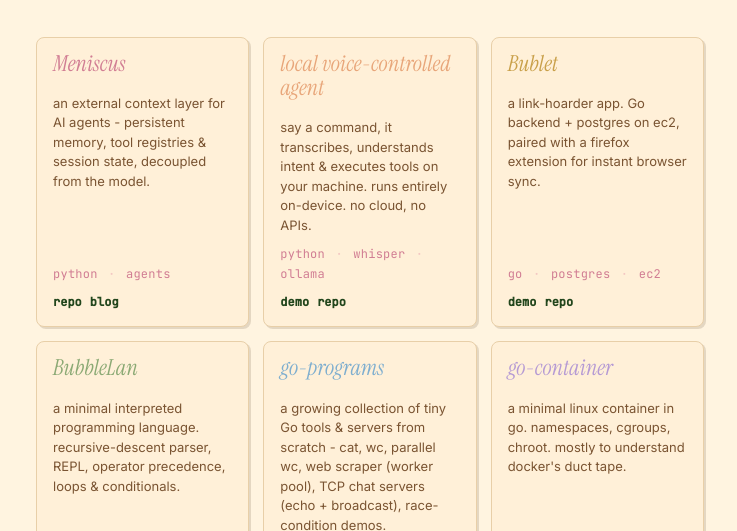
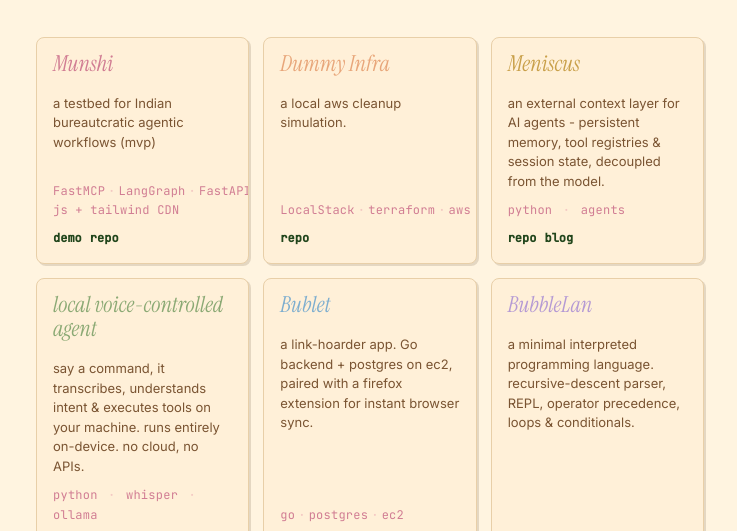
Before and after one commit to magic-bubblez/miss-bubbles, a website: page pages/projects.html in a window 1280 px wide. Shown: the part 221-752 px from the top of the page, without its empty margins (270-1007 px from the left). Drawn offline with Linux system fonts and the light colour scheme.

Commit message:
lil update

```diff
--- a/pages/projects.html
+++ b/pages/projects.html
@@ -225,6 +225,8 @@
       display: flex;
       flex-direction: column;
       transition: transform 0.12s, box-shadow 0.12s;
+      min-width: 0;
+      overflow: hidden;
     }
 
     .pin:hover {
@@ -290,6 +292,8 @@
       font-size: 12px;
       color: var(--rose-deep);
       letter-spacing: 0.02em;
+      min-width: 0;
+      flex-shrink: 1;
     }
 
     .pin-stack .sep {
@@ -304,6 +308,8 @@
       display: flex;
       gap: 8px;
       white-space: nowrap;
+      flex-shrink: 0;
+      min-width: 0;
     }
 
     .pin-links a {
@@ -396,6 +402,28 @@
 
     <div class="pinboard">
 
+      <article class="pin" id="munshi">
+        <div class="pin-name">Munshi</div>
+        <p class="pin-desc">a testbed for Indian bureautcratic agentic workflows (mvp) </p>
+        <div class="pin-foot">
+          <div class="pin-stack">FastMCP<span class="sep">·</span>LangGraph<span class="sep">·</span>FastAPI<span class="sep">·</span>vanilla js + tailwind CDN</div>
+          <div class="pin-links"><a href="https://munshi-alpha.vercel.app/">demo</a><a href="https://github.com/magic-bubblez/munshi" target="_blank"
+              rel="noopener">repo</a>
+          </div>
+        </div>
+      </article>
+
+      <article class="pin" id="dummy-infra">
+        <div class="pin-name">Dummy Infra</div>
+        <p class="pin-desc">a local aws cleanup simulation.</p>
+        <div class="pin-foot">
+          <div class="pin-stack">LocalStack<span class="sep">·</span>terraform<span class="sep">·</span>aws</div>
+          <div class="pin-links"><a href="https://github.com/magic-bubblez/dummy-infra" target="_blank"
+              rel="noopener">repo</a>
+          </div>
+        </div>
+      </article>
+
       <article class="pin" id="meniscus">
         <div class="pin-name">Meniscus</div>
         <p class="pin-desc">an external context layer for AI agents - persistent memory, tool registries &amp; session
@@ -428,7 +456,7 @@
         <p class="pin-desc">a link-hoarder app. Go backend + postgres on ec2, paired with a firefox extension for
           instant browser sync.</p>
         <div class="pin-foot">
-          <div class="pin-stack">go <span class="sep">·</span> postgres <span class="sep">·</span> ec2</div>
+          <div class="pin-stack">go<span class="sep">·</span>postgres<span class="sep">·</span>ec2</div>
           <div class="pin-links"><a href="https://bublet.app/">demo</a><a
               href="https://github.com/magic-bubblez/link-hoarder">repo</a></div>
         </div>
@@ -439,7 +467,7 @@
         <p class="pin-desc">a minimal interpreted programming language. recursive-descent parser, REPL, operator
           precedence, loops &amp; conditionals.</p>
         <div class="pin-foot">
-          <div class="pin-stack">python <span class="sep">·</span> parser</div>
+          <div class="pin-stack">python<span class="sep">·</span>parser</div>
           <div class="pin-links"><a href="https://github.com/magic-bubblez/BubbleLan">repo</a><a
               href="https://medium.com/@ritvika780/what-it-takes-to-build-a-programming-language-60ebe8d84078">blog</a>
           </div>
@@ -451,7 +479,7 @@
         <p class="pin-desc">a growing collection of tiny Go tools &amp; servers from scratch - cat, wc, parallel wc,
           web scraper (worker pool), TCP chat servers (echo + broadcast), race-condition demos.</p>
         <div class="pin-foot">
-          <div class="pin-stack">go <span class="sep">·</span> concurrency <span class="sep">·</span> systems</div>
+          <div class="pin-stack">go<span class="sep">·</span>concurrency<span class="sep">·</span>systems</div>
           <div class="pin-links"><a href="https://github.com/magic-bubblez/go-programs">repo</a></div>
         </div>
       </article>
@@ -461,7 +489,7 @@
         <p class="pin-desc">a minimal linux container in go. namespaces, cgroups, chroot. mostly to understand
           docker's duct tape.</p>
         <div class="pin-foot">
-          <div class="pin-stack">go <span class="sep">·</span> linux</div>
+          <div class="pin-stack">go<span class="sep">·</span>linux</div>
           <div class="pin-links"><a href="https://github.com/magic-bubblez/go-container">repo</a></div>
         </div>
       </article>
@@ -470,7 +498,7 @@
         <div class="pin-name">Is Your Code Hot?</div>
         <p class="pin-desc">"hot or not" but for github repos. rate them head-to-head, elo-style.</p>
         <div class="pin-foot">
-          <div class="pin-stack">python <span class="sep">·</span> gh api</div>
+          <div class="pin-stack">python<span class="sep">·</span>gh api</div>
           <div class="pin-links"><a href="https://isyourcodehot.onrender.com/">demo</a><a
               href="https://medium.com/@ritvika780/how-to-build-a-hot-or-not-for-github-48f22e562ab4">blog</a></div>
         </div>
@@ -490,7 +518,7 @@
         <div class="pin-name">music visualizer</div>
         <p class="pin-desc">tiny audio visualizer. matplotlib + fft. looks better than it has any right to.</p>
         <div class="pin-foot">
-          <div class="pin-stack">python <span class="sep">·</span> fft</div>
+          <div class="pin-stack">python<span class="sep">·</span>fft</div>
           <div class="pin-links"><a href="https://github.com/magic-bubblez/music_visualizer">repo</a></div>
         </div>
       </article>
@@ -508,7 +536,7 @@
         <div class="pin-name">snake</div>
         <p class="pin-desc">the classic, hand-rolled in vanilla js. runs in the browser.</p>
         <div class="pin-foot">
-          <div class="pin-stack">js <span class="sep">·</span> canvas</div>
+          <div class="pin-stack">js<span class="sep">·</span>canvas</div>
           <div class="pin-links"><a href="https://magic-bubblez.github.io/snake-game/">play</a></div>
         </div>
       </article>
@@ -517,7 +545,7 @@
         <div class="pin-name">drumkit</div>
         <p class="pin-desc">a trashy stupid drumkit. not worth mentioning but here we are.</p>
         <div class="pin-foot">
-          <div class="pin-stack">js <span class="sep">·</span> audio</div>
+          <div class="pin-stack">js<span class="sep">·</span>audio</div>
           <div class="pin-links"><a href="https://magic-bubblez.github.io/drumkit/">play</a></div>
         </div>
       </article>
```
Also changed, not shown: pages/work.html (+2 -4 lines).
